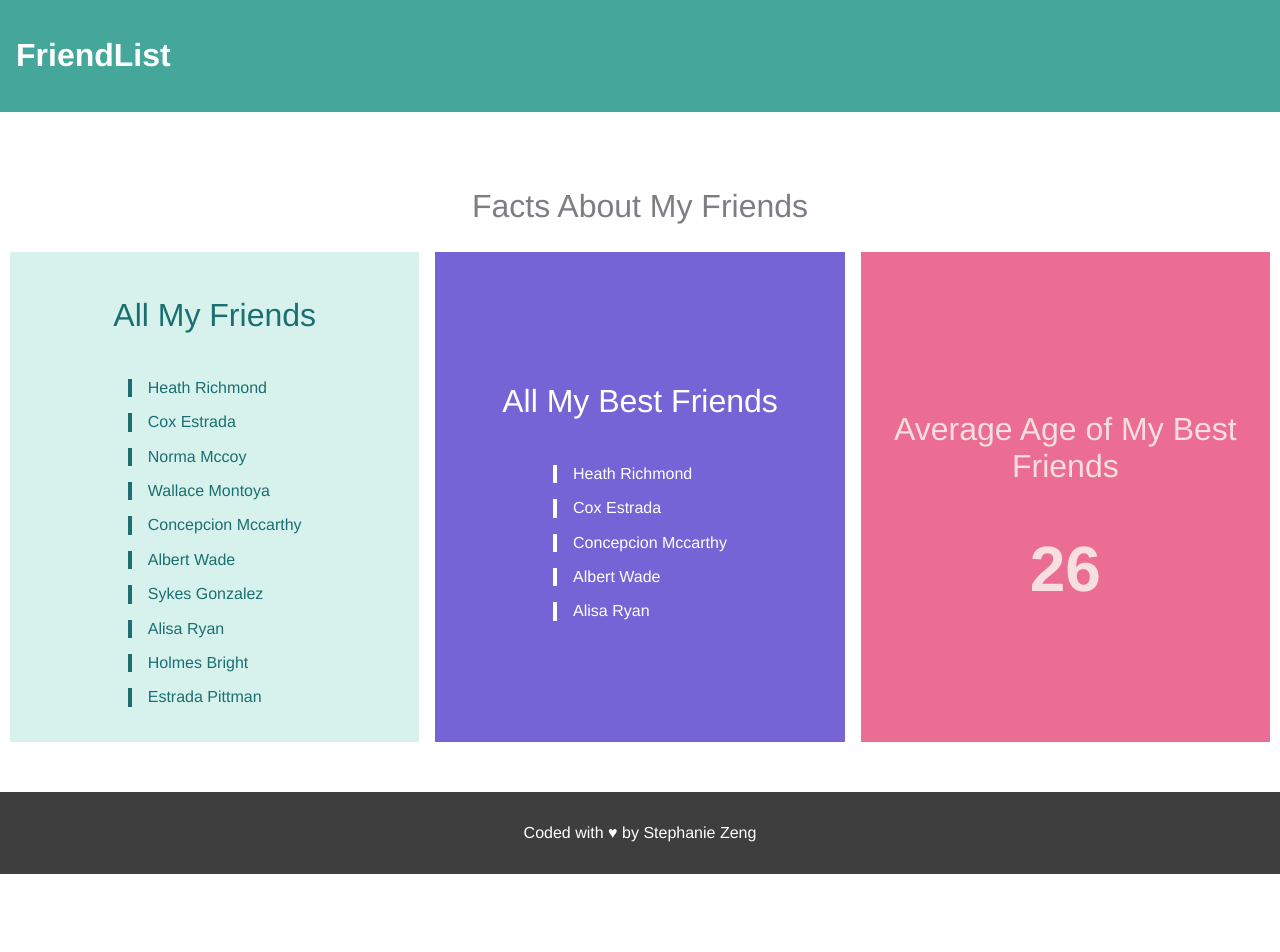
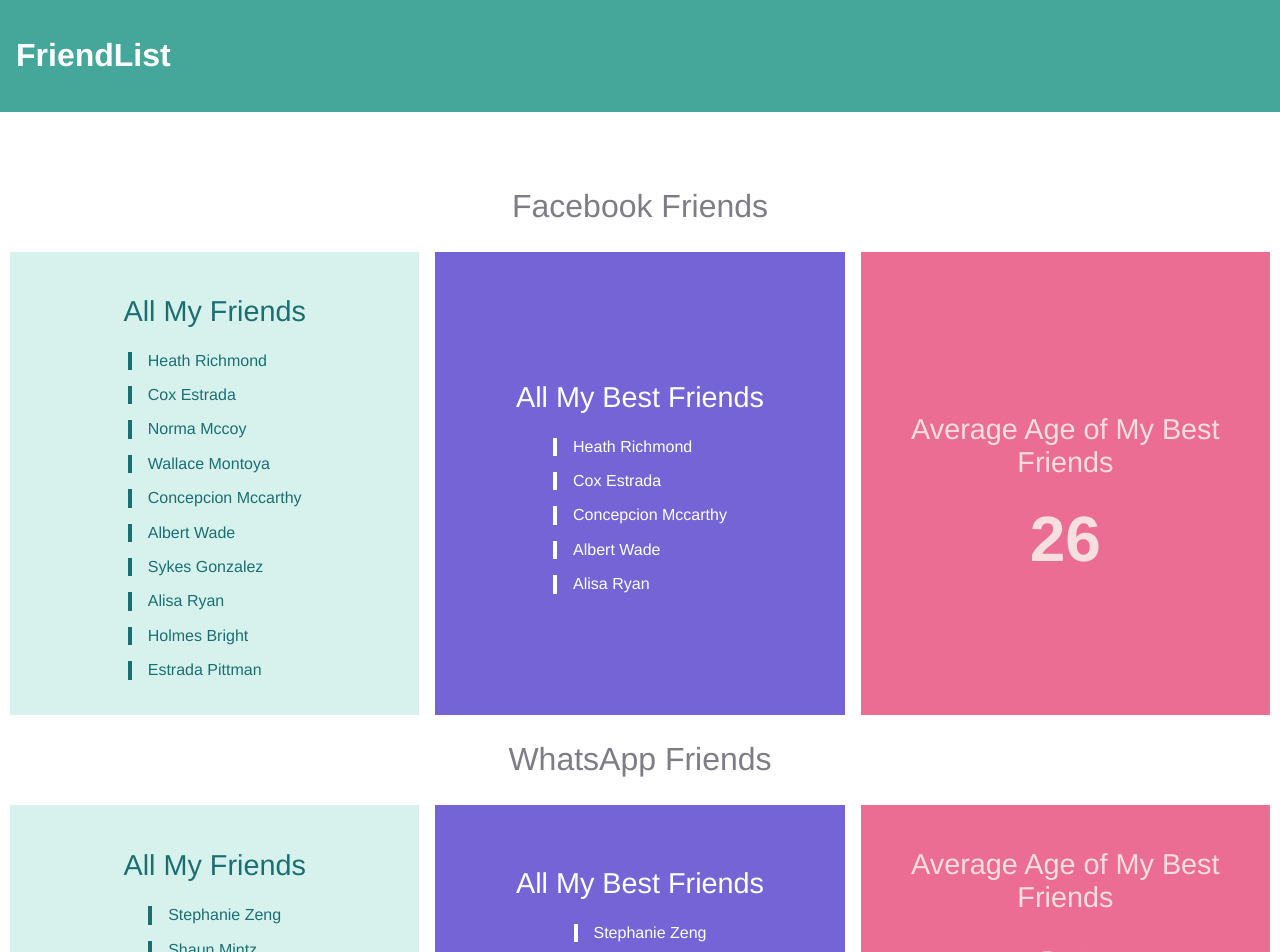
Before and after one commit to stephanie56/cohort3-react-1, a React (Create React App) app in the folder friendlist/: page / in a window 1280 px wide. Shown: the top 952 px of the page. Before the commit the page ends 874 px from the top, so only its background shows below. Built offline with nearby package versions, Linux system fonts and the light colour scheme.

Commit message:
Update data structure

```diff
--- a/friendlist/src/App.js
+++ b/friendlist/src/App.js
@@ -4,7 +4,7 @@
 import { Dashboard } from './components/Dashboard';
 import { Footer } from './components/Footer';
 
-import { data } from './data/friends';
+import { lists } from './data/friends';
 
 import './stylesheets/App.css';
 
@@ -13,7 +13,7 @@
     return (
       <div className="App">
         <Header />
-        <Dashboard data={data} />
+        <Dashboard lists={lists} />
         <Footer />
       </div>
     );
--- a/friendlist/src/components/Dashboard.js
+++ b/friendlist/src/components/Dashboard.js
@@ -1,15 +1,14 @@
 import React from 'react';
-import { calAvergeAge } from '../utils/math';
 
 import { List } from './List';
 
-export const Dashboard = ({ data }) => {
-  const bestFriends = data.filter(friend => friend.isBestFriend);
-  const averageAge = calAvergeAge(bestFriends);
+export const Dashboard = ({ lists }) => {
 
   return (
     <div className="Dashboard">
-      <List allfriends={data} bestFriends={bestFriends} averageAge={averageAge} />
+      {
+        lists.map(list => <List title={list.name} data={list.data} />)
+      }
     </div>
   );
 };
--- a/friendlist/src/components/List.js
+++ b/friendlist/src/components/List.js
@@ -1,10 +1,16 @@
 import React from 'react';
 import { Card } from './Card';
 
-export const List = ({ allfriends, bestFriends, averageAge }) => {
+import { calAvergeAge } from '../utils/math';
+
+export const List = ({ title, data }) => {
+  const allfriends = data;
+  const bestFriends = data.filter(friend => friend.isBestFriend);
+  const averageAge = calAvergeAge(bestFriends);
+
   return (
     <div className="List">
-      <h2>Facts About My Friends</h2>
+      <h2>{ title }</h2>
       <div className="row">
         <Card title={"All My Friends"}
               data={allfriends}
--- a/friendlist/src/data/friends.js
+++ b/friendlist/src/data/friends.js
@@ -1,4 +1,7 @@
-export const data = [
+export const lists = [
+  {
+    name: "Facebook Friends",
+    data: [
       {
         "first": "Heath",
         "last": "Richmond",
@@ -59,4 +62,29 @@
         "age": 25,
         "isBestFriend": false
       }
+    ],
+  },
+  {
+    name: "WhatsApp Friends",
+    data: [
+      {
+        "first": "Stephanie",
+        "last": "Zeng",
+        "age": 29,
+        "isBestFriend": true
+      },
+      {
+        "first": "Shaun",
+        "last": "Mintz",
+        "age": 32,
+        "isBestFriend": true
+      },
+      {
+        "first": "Steve",
+        "last": "Mccoy",
+        "age": 35,
+        "isBestFriend": false
+      },
+    ]
+  }
 ];
--- a/friendlist/src/stylesheets/App.scss
+++ b/friendlist/src/stylesheets/App.scss
@@ -99,12 +99,11 @@
 
   h2 {
     font-weight: lighter;
-    margin-bottom: 2.8rem;
+    font-size: 1.8rem;
   }
 
   h3 {
     font-size: 4rem;
-    line-height: 5rem;
     margin: 0;
   }
 
```
Lines whose indentation alone changed are shown as unchanged.
